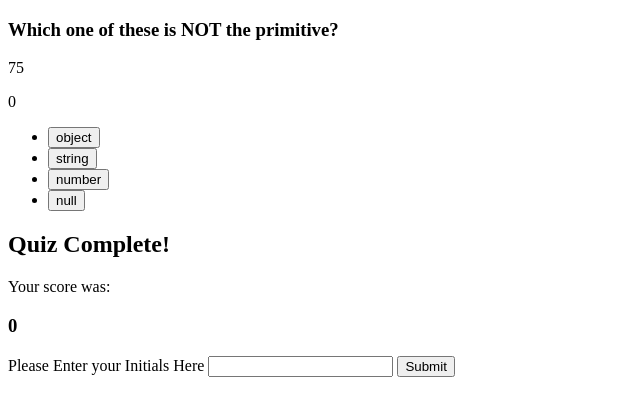
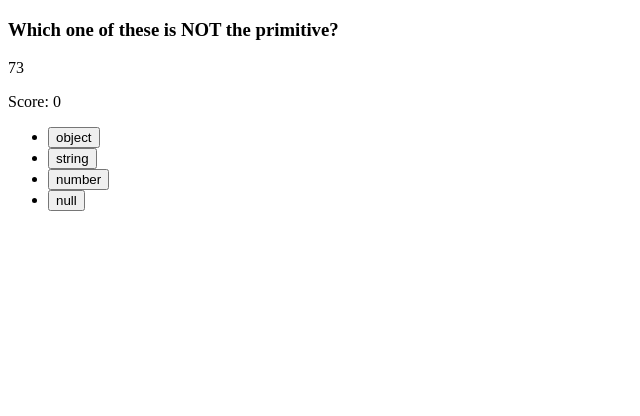
Before and after one commit to AWinterCoding/JavascriptTest, a plain HTML site: page index.html in a window 1280 px wide. Both pictures are taken after a click on the button "Start Quiz". Shown: the whole page, without its empty margins (0-640 px from the left). Drawn offline with Linux system fonts and the light colour scheme.

Commit message:
fixed functionality with the highscore screen showing up at the start of the game

```diff
--- a/index.html
+++ b/index.html
@@ -10,8 +10,8 @@
   </section>
   <section id="test">
     <h3 id="question">Question</h3>
-    <p id="timer">Counter</p>
-    <p id="score">Score</p>
+    <p id="timer">Score:</p>
+    <p id="score">Score:</p>
     <ul id="option-list">
       <li>
         <button class="button">Choice 1</button>
@@ -29,6 +29,7 @@
       <label for="initials">Please Enter your Initials Here</label>
       <input type="text" id="initials" />
       <button id="submit-button">Submit</button>
+      <button id="back-button">Back</button>
     </form>
   </section>
   <script src="script.js"></script>
--- a/script.js
+++ b/script.js
@@ -1,5 +1,5 @@
 // Variables and selectors for various elements within the HTML
-var count = 0;
+var count = 75;
 var score = 0;
 
 //note this number will always be less than the display for what question you are on.
@@ -66,8 +66,8 @@ function populate(choices, question) {
 
 //updates both the score and the timer with penalties
 function refresh() {
-  document.querySelector("#score").textContent = score;
-  document.querySelector("#timer").textContent = count;
+  document.querySelector("#score").textContent = "Score: " + score;
+  document.querySelector("#timer").textContent = "Count: " + count;
 }
 
 //populates the leading question
```
